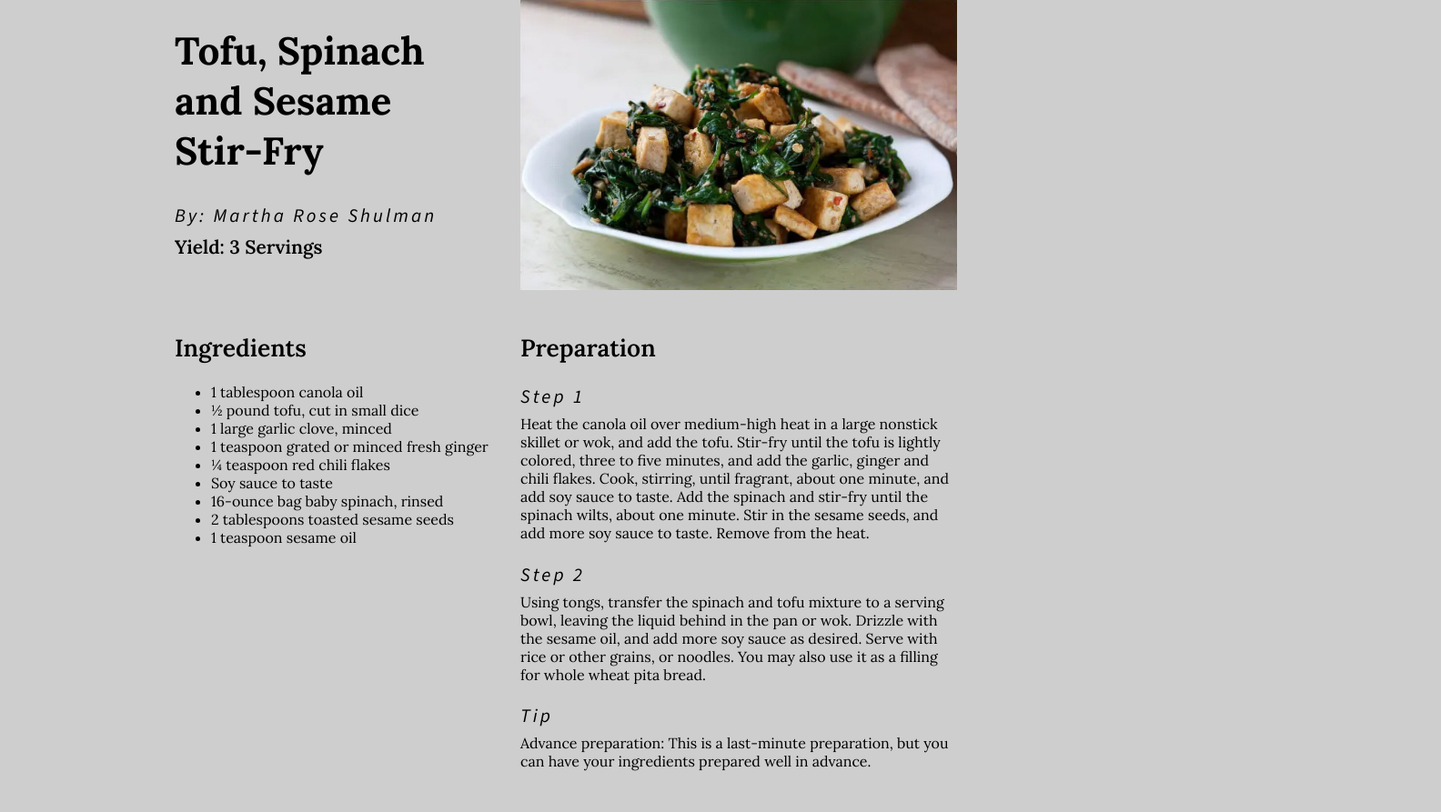
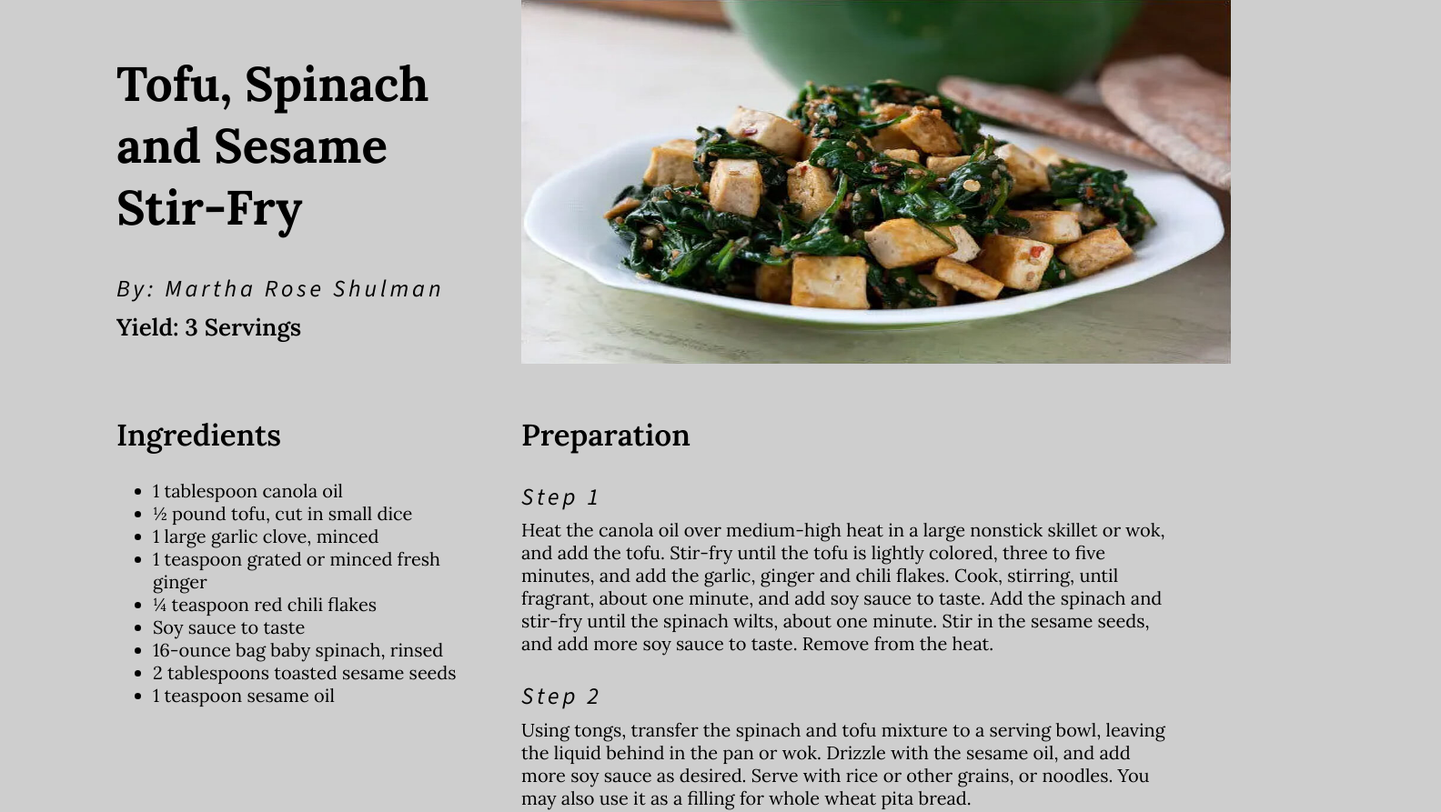
Before and after one commit to spacelegendsyt/exercise-7, a plain HTML site: page index.html in a window 1280 px wide. Shown: the top 893 px of the page at 91% size, 1584 px wide, since content can reach past the window. Before the commit the page ends 863 px from the top, so only its background shows below. Drawn offline with nearby package versions, Linux system fonts and the light colour scheme.

Commit message:
looks awesome

```diff
--- a/index.html
+++ b/index.html
@@ -18,10 +18,10 @@
       .central {
         width: 1200px;
         display: grid;
-        grid-template-columns: 30% 40%;
-        gap: 20px;
+        grid-template-columns: 35% 65%;
+        gap: 25px;
         margin: auto;
-        padding: 0 15%;
+        padding: 0 10%;
       }
 
       .grid-item {
@@ -30,11 +30,12 @@
         }
 
       img {
-        width: 480px;
+        width: 780px;
+        height: 400px
       }
 
       html {
-        font-size: 16px;
+        font-size: 20px;
       }
 
       h1 {
@@ -42,6 +43,7 @@
         font-size: 2.65em;
         font-weight: <weight>;
         font-style: normal;
+        margin-top: 1.1em
       }
 
       h2 {
@@ -66,6 +68,7 @@
         font-size: 1em;
         font-weight: 400;
         font-style: normal;
+        max-width: 710px;
       }
 
       ul {
@@ -88,7 +91,7 @@
   <body>
     <div class="central">
       <div class="grid item">
-        <h1>Tofu, Spinach and Sesame <br>Stir-Fry</h1>
+        <h1>Tofu, Spinach <br>and Sesame <br>Stir-Fry</h1>
         <h3>By: Martha Rose Shulman</h3>
         <div class="yield">
           <h2>Yield: 3 Servings</h2>
```
